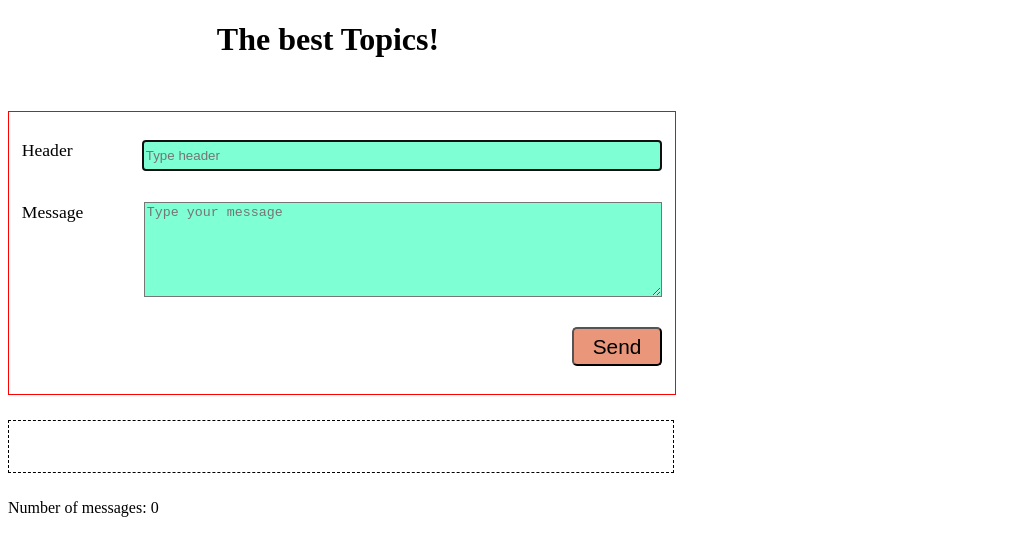
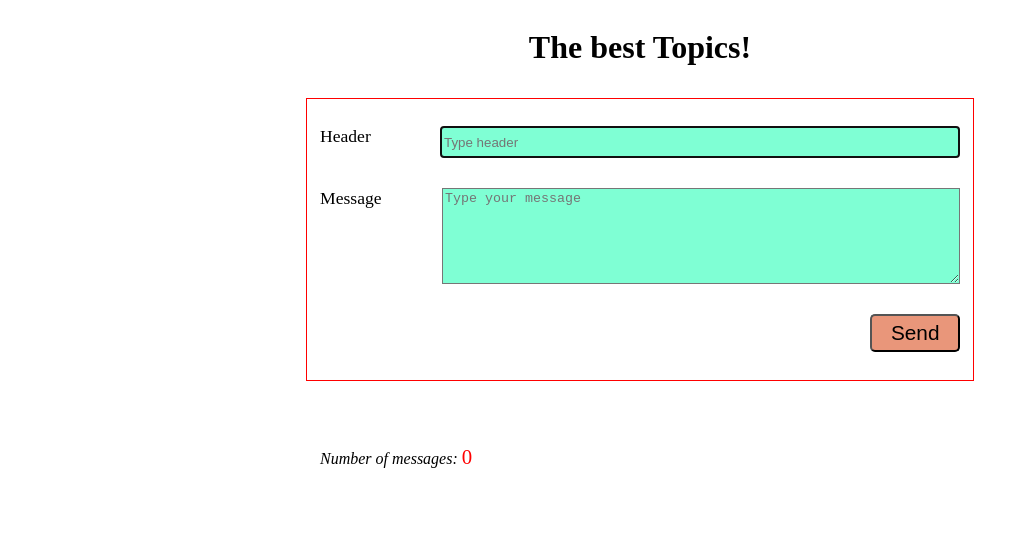
Before and after one commit to nadezhdagorenok/Forum, a React app: page / in a window 1280 px wide. Shown: the top 556 px of the page, without its empty margins (0-1029 px from the left). Built offline with nearby package versions, Linux system fonts and the light colour scheme.

Commit message:
changing ForumBlock.css

```diff
--- a/components/ForumBlock.css
+++ b/components/ForumBlock.css
@@ -1,3 +1,40 @@
 .ForumBlock{
+    display: flex;
+    flex-direction: column;
+    justify-content: space-between;
+    align-items: center;
+}
+.HeaderMessageBlock{
+    border: 1px dashed black;
+    margin-bottom: 1vw;
+    padding: 0 1vw;
+}
+.MessageBlock{
+    width: 52vw;
+}
+.MessageBlock div:first-of-type{
+    border: 0;
+    height: 0;
+}
 
+.HeaderBlock{
+    padding: .5vw 0;
+    font-weight: 800;
+    font-size: 1.2em;
 }
+.MessageBlock{
+    padding: .5vw 0;
+    font-size: 1em;
+}
+.CountMessage{
+    align-self: center;
+    width: 50vw;
+    margin-top: 1vw;
+}
+.CountMessage span:last-of-type{
+    color: red;
+    font-size: 1.3em;
+}
+.CountMessage span:first-of-type{
+    font-style: italic;
+}
```
